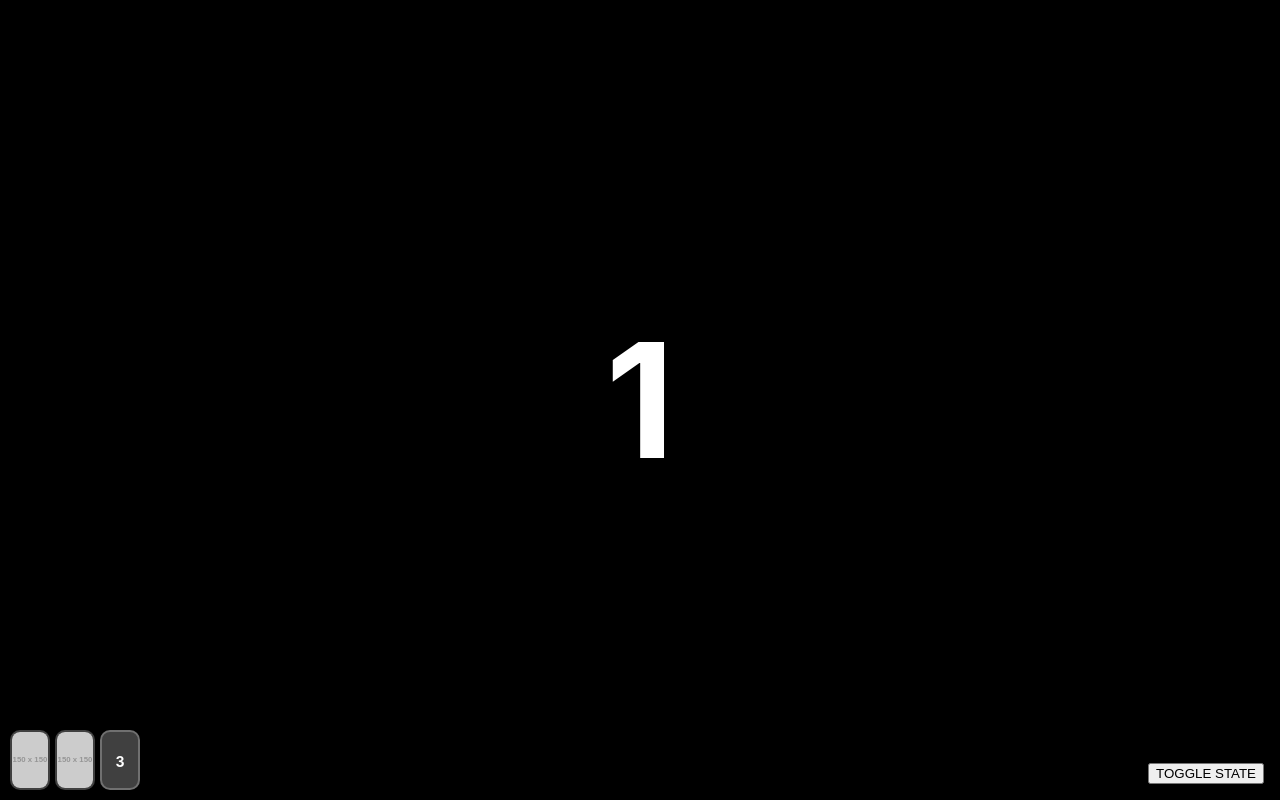
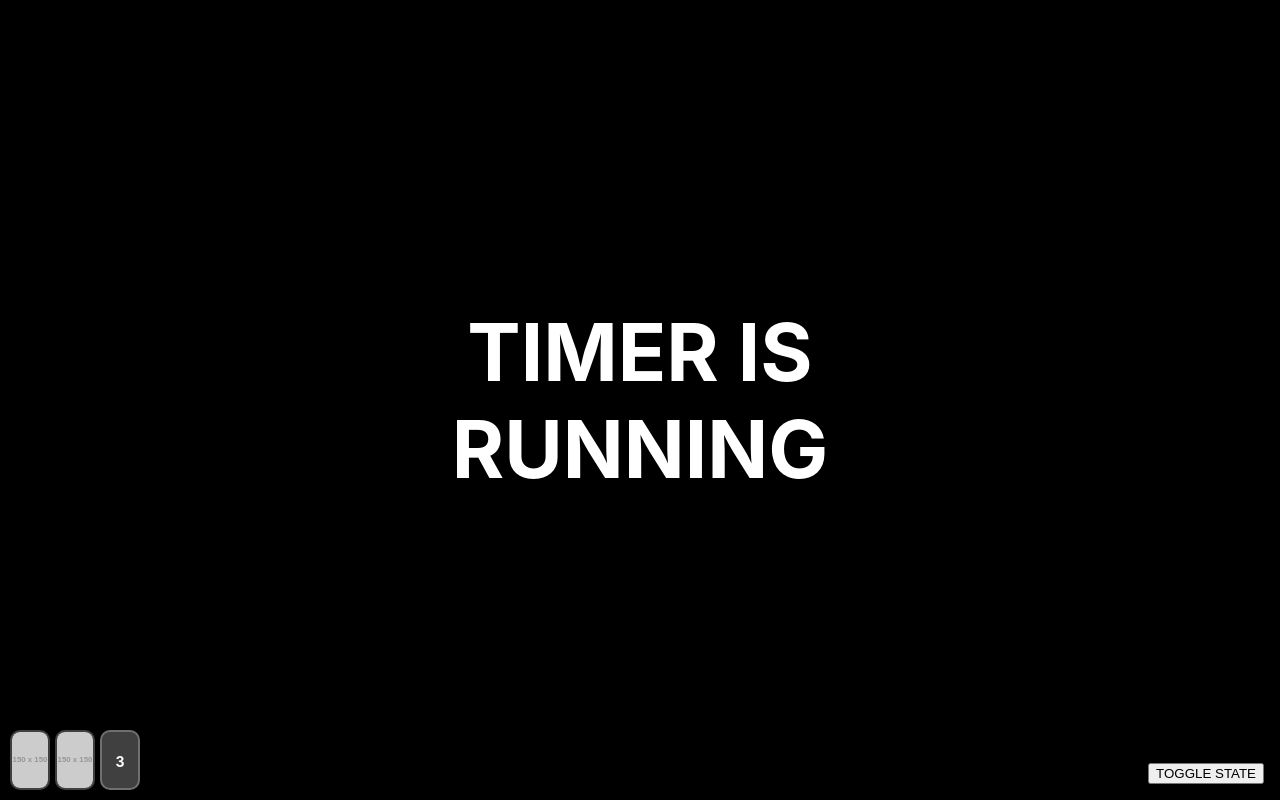
Before and after one commit to doris-mobi/camera-sizing-automation-poc, a React (Create React App) app: page / in a window 1280 px wide. Both pictures are taken after a click on the button "TOGGLE STATE". Built offline with nearby package versions, Linux system fonts and the light colour scheme; no server answers; the HTML template or start-up script is replaced by a standard one.

Commit message:
feat: update timer

```diff
--- a/src/components/Timer/index.js
+++ b/src/components/Timer/index.js
@@ -1,5 +1,5 @@
 import styles from "./styles.module.css";
 
 export const Timer = () => {
-  return <span className={styles.text}>1</span>;
+  return <span className={styles.text}>TIMER IS RUNNING</span>;
 };
--- a/src/components/Timer/styles.module.css
+++ b/src/components/Timer/styles.module.css
@@ -1,10 +1,12 @@
 .text {
   z-index: 3;
   position: absolute;
-  font-size: 20vmin;
+  font-size: 10vmin;
   font-weight: bold;
   left: 50%;
   top: 50%;
   transform: translate(-50%, -50%);
   color: #fff;
+  text-align: center;
+  text-shadow: #000 0.5vmin 0.5vmin 0, #000 -0.5vmin -0.5vmin 0;
 }
```
